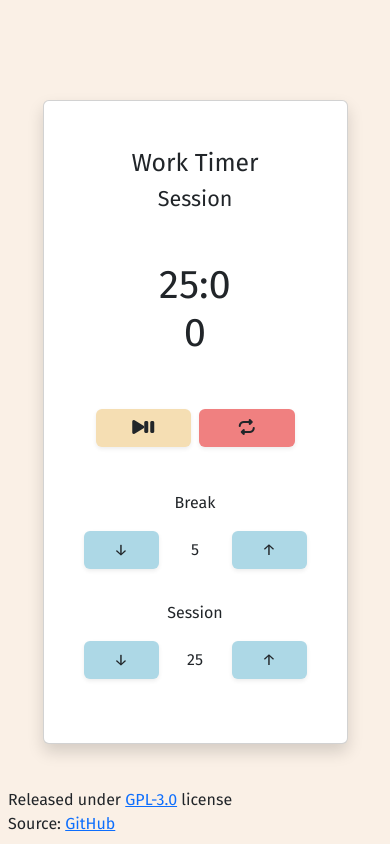
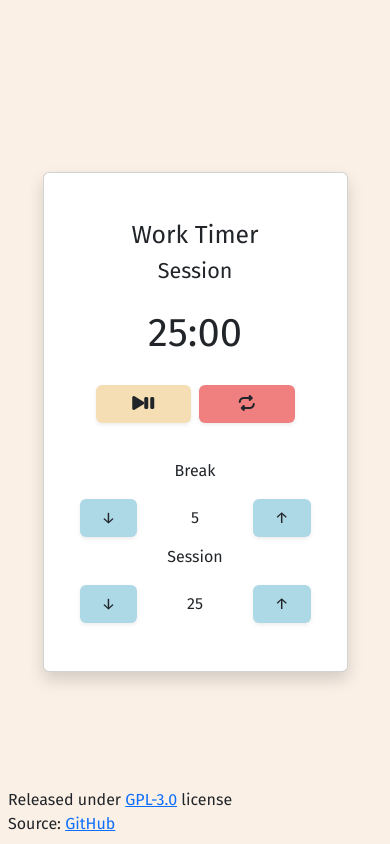
Before and after one commit to pablomartan/pomodoro, a React app: page / in a window 390 px wide. Built offline with nearby package versions, Linux system fonts and the light colour scheme.

Commit message:
fix: fix unfit mobile layout

```diff
--- a/src/js/LengthControl.js
+++ b/src/js/LengthControl.js
@@ -9,12 +9,12 @@ export const LengthControl = props => {
   const dispatch = useDispatch();
 
   return(
-    <div className="col col-lg-5 p-3" id={props.id}>
+    <div className="col col-lg-5 mt-2 m-md-2" id={props.id}>
       <p className="text-capitalize text-center" id={labelId}>{props.name}</p>
       <div className="row">
-        <button className="col btn shadow-sm my-buttons" id={decrementId} onClick={() => dispatch(props.dec())}>↓</button>
+        <button className="col-3 col-md-4 btn shadow-sm my-buttons" id={decrementId} onClick={() => dispatch(props.dec())}>↓</button>
         <p className="col text-center m-auto" id={lengthId}>{props.value}</p>
-        <button className="col btn shadow-sm my-buttons" id={incrementId} onClick={() => dispatch(props.inc())}>↑</button>
+        <button className="col-3 col-md-4 btn shadow-sm my-buttons" id={incrementId} onClick={() => dispatch(props.inc())}>↑</button>
       </div>
     </div>
   )
--- a/src/js/Timer.js
+++ b/src/js/Timer.js
@@ -9,7 +9,7 @@ export const Timer = props => {
   return(
     <div id="timer" className="container col mb-4">
       <h4 className="text-center mb-3" id="timer-label">{state.timerLabel}</h4>
-      <h3 className="text-center m-5" id="time-left">{props.timeLeft}</h3>
+      <h3 className="text-center m-4" id="time-left">{props.timeLeft}</h3>
       <div className="row justify-content-center" id="timer-controls">
         <button
           id="start_stop"
```
